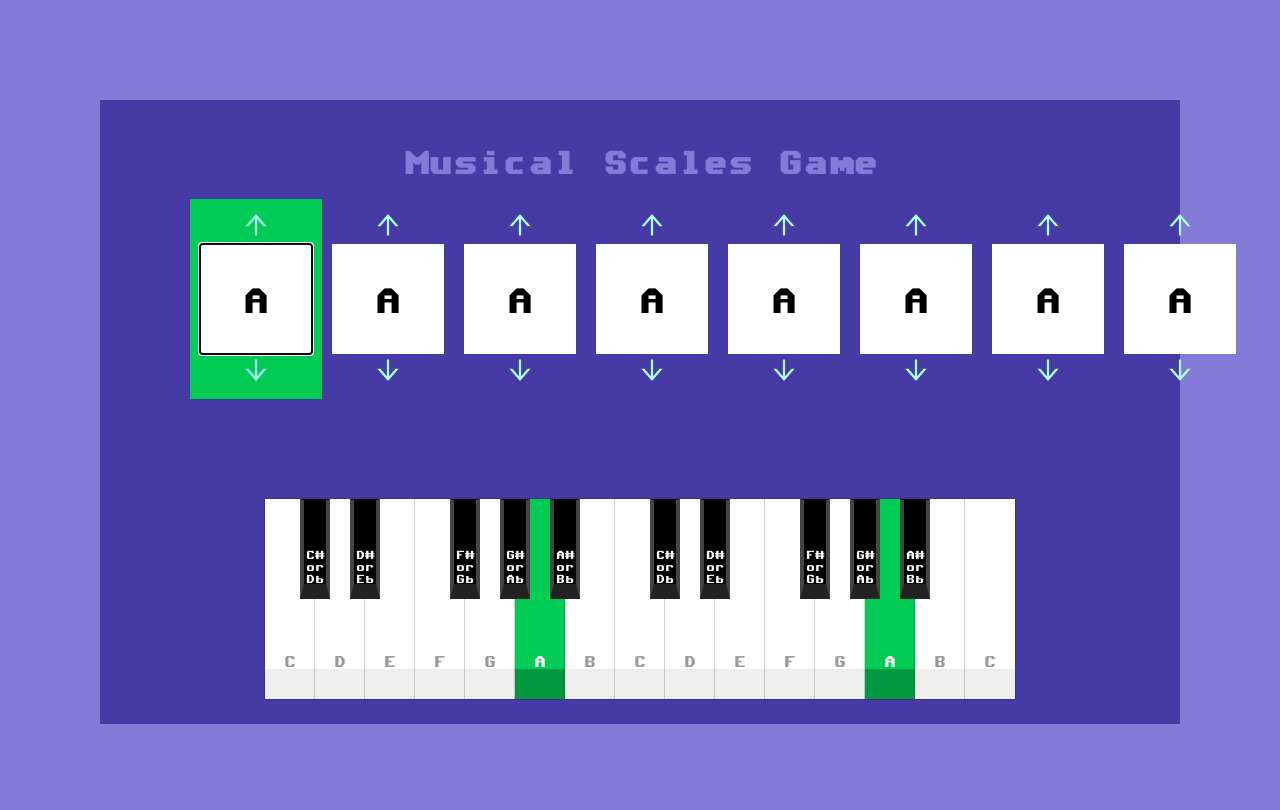
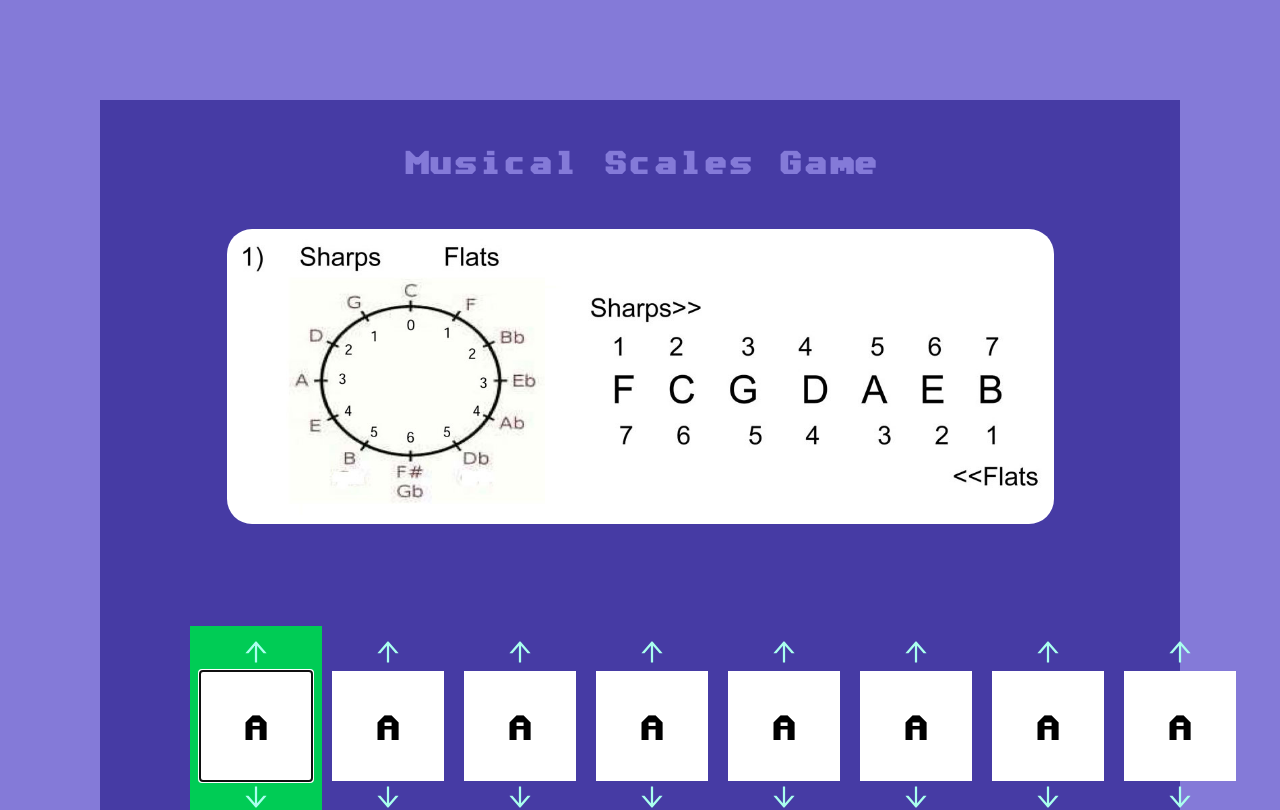
Before and after one commit to joelle-o-world/musical-scales-game, a React (Create React App) app: page / in a window 1280 px wide. Shown: the top 810 px of the page. Built offline with nearby package versions, Linux system fonts and the light colour scheme; no server answers.

Commit message:
Add circle of fifths graphic

```diff
--- a/src/App.sass
+++ b/src/App.sass
@@ -9,6 +9,11 @@ body
   text-align: center
   color: $borderBlue
   padding: 25px
+  .TopBanner
+    width: calc(90% - 100px)
+    margin: 30px
+    margin-bottom: 100px
+    border-radius: 25px
 
 
 .ScaleEditor
--- a/src/App.tsx
+++ b/src/App.tsx
@@ -8,11 +8,14 @@ import {useSelector} from 'react-redux';
 import {selectScaleEditor} from './features/scaleEditor/scaleEditorSlice';
 import CorrectAnswer from './components/CorrectAnswer'
 
+import CircleOfFifthsBanner from './img/circle-of-fifths-banner.jpg'
+
 function App() {
   const {report} = useSelector(selectScaleEditor)
   return (
     <div className="App">
       <h1>Musical Scales Game</h1>
+      <img src={CircleOfFifthsBanner} className="TopBanner" />
       <ScaleEditor/>
       {report && report.correct
         ? <CorrectAnswer/>
```
Also changed, not shown: src/img/circle-of-fifths-banner.jpg (added).
